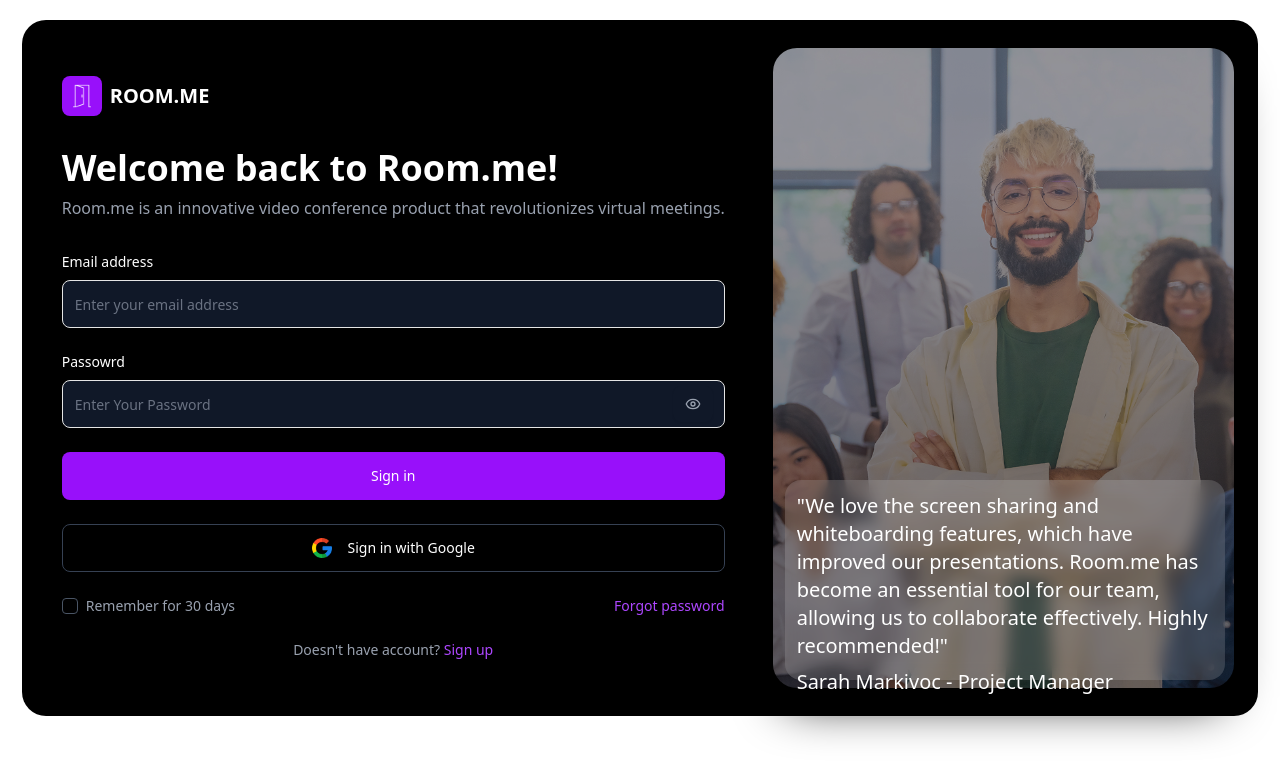
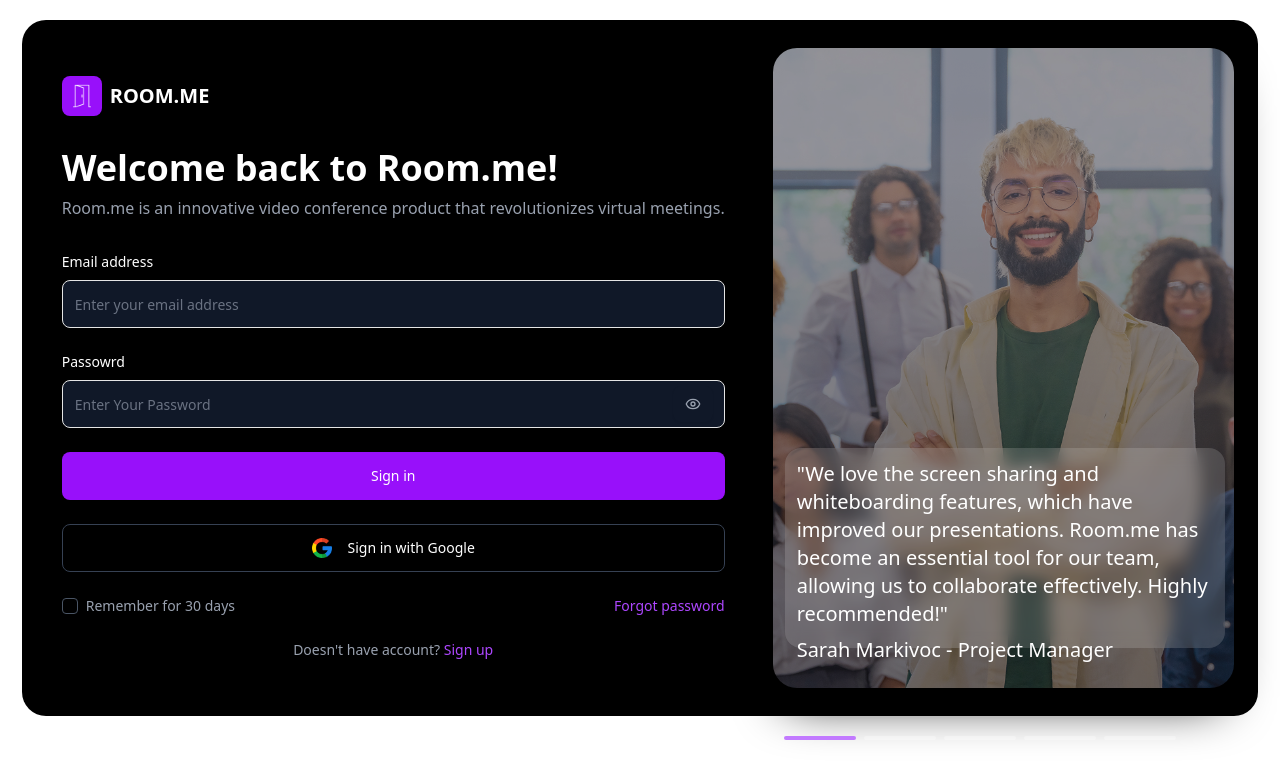
Before and after one commit to uvindu12/Front-End-Assignment, a Next.js app: page / in a window 1280 px wide. Shown: the top 778 px of the page. Built offline with nearby package versions, Linux system fonts and the light colour scheme.

Commit message:
created animated dots

```diff
--- a/src/components/login-page.tsx
+++ b/src/components/login-page.tsx
@@ -192,7 +192,7 @@ export default function LoginPage()  {
                         className="rounded-3xl h-160 shadow-2xl shadow-black"
                         />
                         <div className = " absolute bg-black/40 p-15 rounded-3xl justify-center items-center w-120 h-170">
-                            <div className =" absolute bg-white/15 p-15 rounded-2xl justify-center items-center bottom-7 w-110 h-50 left-3 backdrop-blur-sm">
+                            <div className =" absolute bg-white/15 p-15 rounded-2xl justify-center items-center bottom-15 w-110 h-50 left-3 backdrop-blur-sm">
                                 <blockquote className="text-xl font-small text-white absolute  top-3 left-3">
                                     "We love the screen sharing and whiteboarding features, which have improved our presentations. Room.me has
                                     become an essential tool for our team, allowing us to collaborate effectively. Highly recommended!"
@@ -203,7 +203,18 @@ export default function LoginPage()  {
                             </div>
                         </div>
                     </div>
-
+                        {/* Animated dots at the bottom */}
+                    <div className="absolute bottom-15 left-170 right-0 flex justify-center  items-center gap-2">
+                        {[...Array(5)].map((_, i) => (
+                        <div
+                            key={i}
+                            className={`h-1 w-18 rounded-3xl animate-pulse-sequential ${
+                                i === 0 ? 'bg-purple-400' : 'bg-white/30'
+                              }`}
+                            style={{ animationDelay: `${i * 0.2}s` }}
+                        ></div>
+                        ))}
+                    </div>
                 </div>
             </div>
         </div>
```
